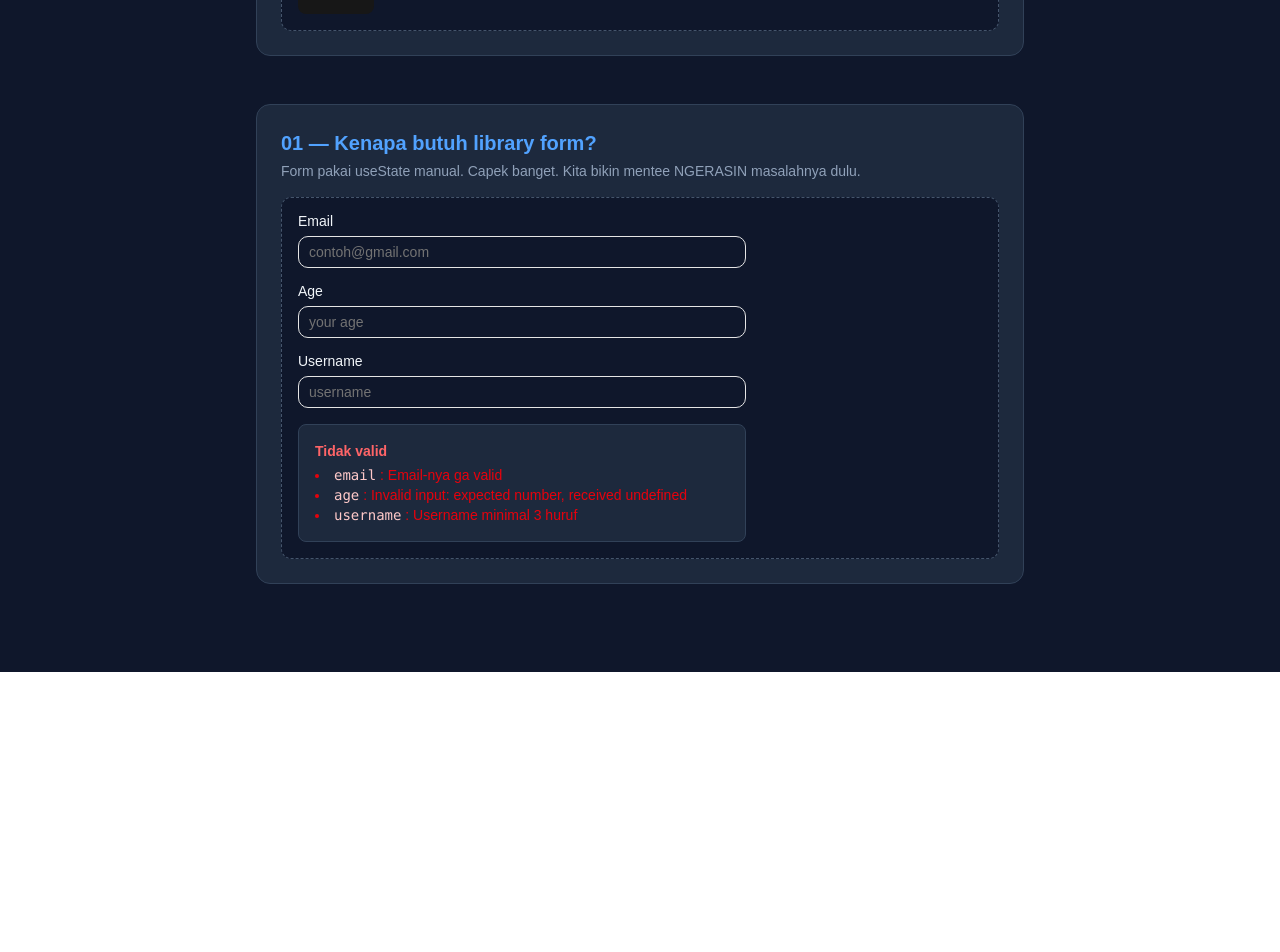
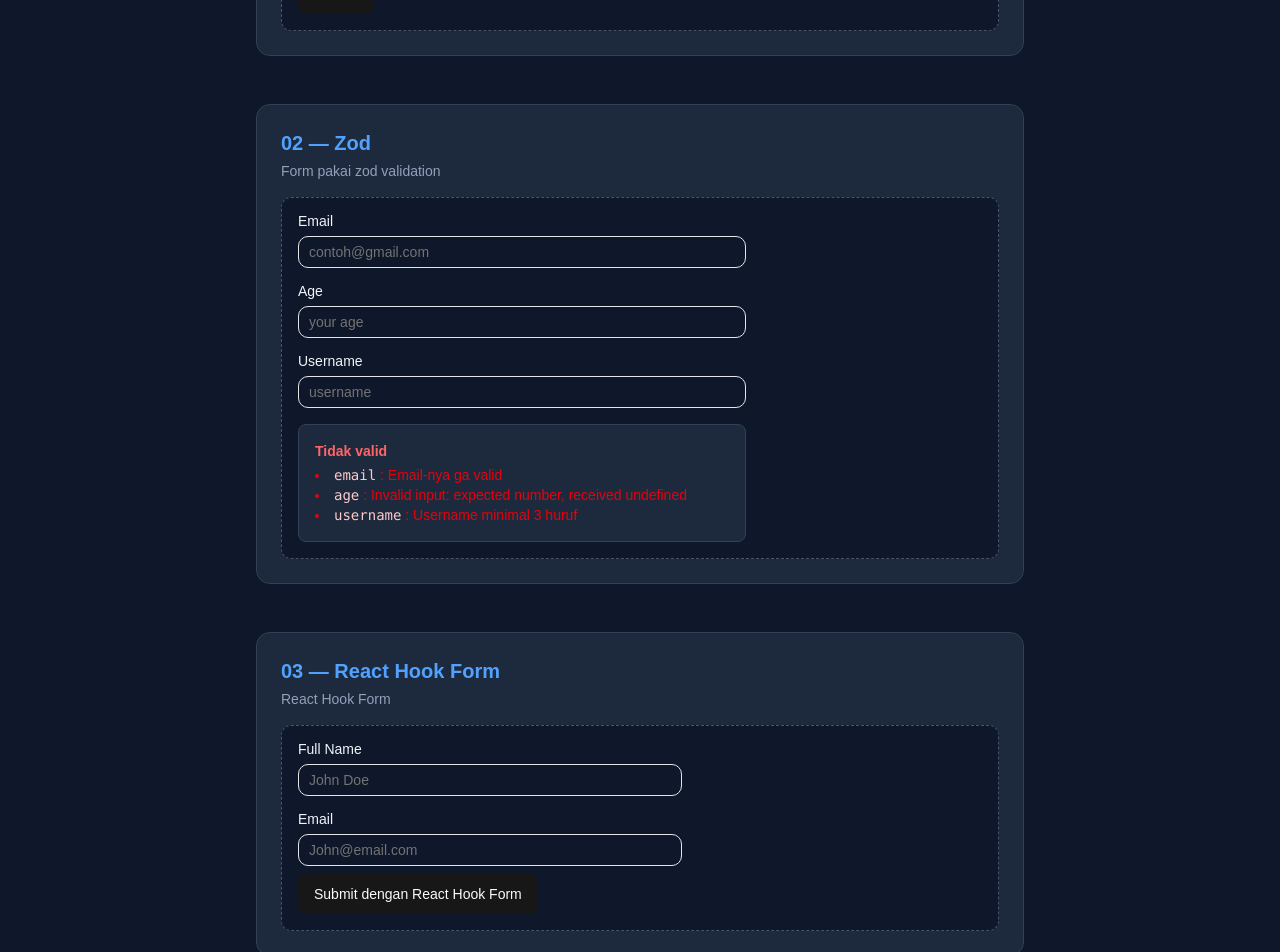
Before and after one commit to WPH-Bootcamp/bnewyork-practice-20, a React (Vite) app: page / in a window 1280 px wide. Shown: the part 440-1392 px from the top of the page. Before the commit the page ends 1112 px from the top, so only its background shows below. Built offline with nearby package versions, Linux system fonts and the light colour scheme.

Commit message:
React Hook Form

```diff
--- /dev/null
+++ b/src/03-RHF-basic.tsx
@@ -0,0 +1,58 @@
+import { useState } from "react";
+import { useForm } from "react-hook-form";
+import { Button } from "./components/ui/button";
+import { Input } from "./components/ui/input";
+import { Label } from "./components/ui/label";
+
+type FormValues = {
+  fullName: string;
+  email: string;
+};
+
+export default function RHFBasic() {
+  const { register, handleSubmit, reset } = useForm<FormValues>({
+    defaultValues: {
+      fullName: "",
+      email: "",
+    },
+  });
+
+  const [submitted, setSubmitted] = useState<FormValues | null>(null);
+
+  function onValid(data: FormValues) {
+    setSubmitted(data);
+    reset();
+  }
+
+  return (
+    <form onSubmit={handleSubmit(onValid)} className="space-y-4 max-w-sm">
+      {/* full name */}
+      <div className="space-y-2">
+        <Label htmlFor="rhf-name">Full Name</Label>
+        <Input id="rhf-name" {...register("fullName")} placeholder="John Doe" />
+      </div>
+
+      {/* email */}
+      <div className="space-y-2">
+        <Label htmlFor="rhf-email">Email</Label>
+        <Input
+          id="rhf-email"
+          type="email"
+          {...register("email")}
+          placeholder="John@email.com"
+        />
+
+        <Button type="submit">Submit dengan React Hook Form</Button>
+
+        {submitted && (
+          <div className="rounded-md border border-green-700 bg-green-900 p-3 text-sm">
+            <p className="text-green-300 font-semibold mb-1">Submitted</p>
+            <pre className="text-green-200">
+              {JSON.stringify(submitted, null, 2)}
+            </pre>
+          </div>
+        )}
+      </div>
+    </form>
+  );
+}
--- a/src/App.tsx
+++ b/src/App.tsx
@@ -1,5 +1,6 @@
 import WhyForms from "./01-WhyForms";
 import ZodBasic from "./02-ZodBasic";
+import RHFBasic from "./03-RHF-basic";
 
 type LessonProps = {
   title: string;
@@ -39,11 +40,12 @@ function App() {
           <WhyForms />
         </Lesson>
 
-        <Lesson
-          title="01 — Kenapa butuh library form?"
-          desc="Form pakai useState manual. Capek banget. Kita bikin mentee NGERASIN masalahnya dulu."
-        >
+        <Lesson title="02 — Zod" desc="Form pakai zod validation">
           <ZodBasic />
+        </Lesson>
+
+        <Lesson title="03 — React Hook Form" desc="React Hook Form">
+          <RHFBasic />
         </Lesson>
       </div>
     </div>
```
